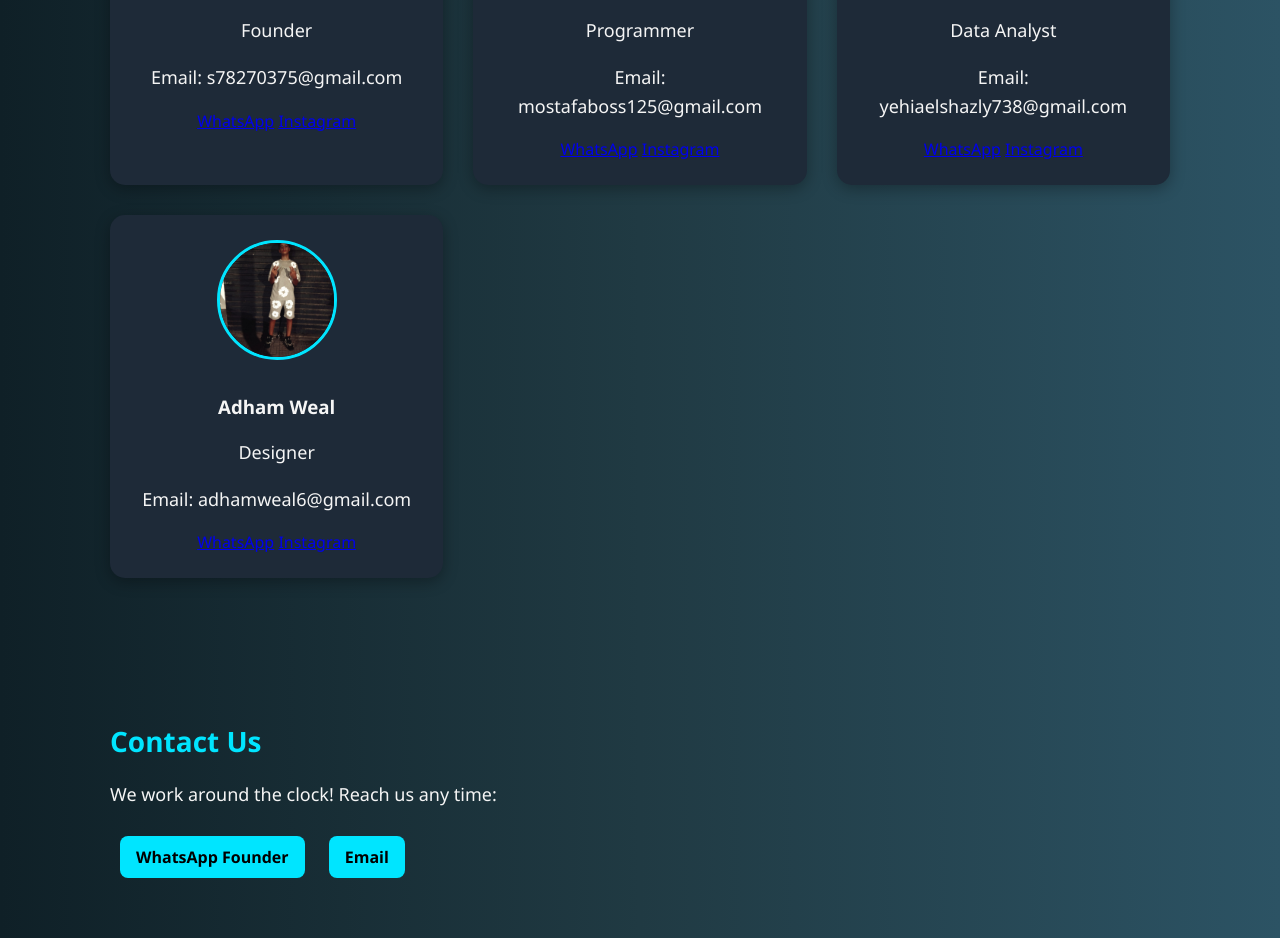
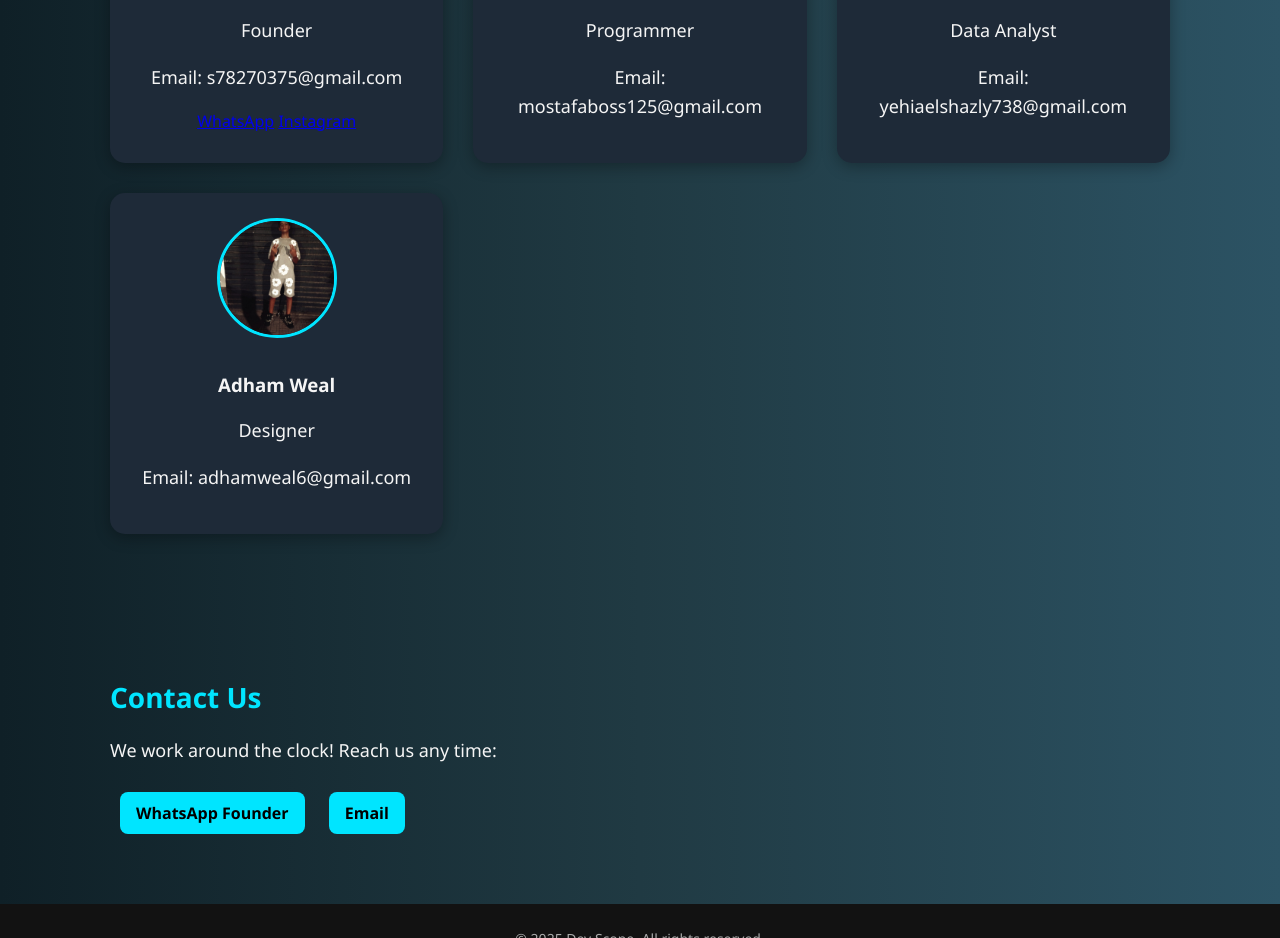
Before and after one commit to Mostafaronaldo/devscope, a plain HTML site: page index.html in a window 1280 px wide. Shown: the part 1380-2318 px from the top of the page. Drawn offline with Linux system fonts and the light colour scheme; a web font is replaced by a local one.

Commit message:
Update index.html

```diff
--- a/index.html
+++ b/index.html
@@ -169,24 +169,18 @@
         <h3>Mostafa Ibrahim</h3>
         <p>Programmer</p>
         <p>Email: mostafaboss125@gmail.com</p>
-        <a href="https://wa.me/201021069797">WhatsApp</a>
-        <a href="https://www.instagram.com/its_disha1111?igsh=bmNpaXlicmJvYXMy">Instagram</a>
       </div>
       <div class="member">
         <img src="Yahya.jpeg" alt="Yehia Elshazly">
         <h3>Yehia Elshazly</h3>
         <p>Data Analyst</p>
         <p>Email: yehiaelshazly738@gmail.com</p>
-        <a href="https://wa.me/201154434425">WhatsApp</a>
-        <a href="https://www.instagram.com/yehia.elshazly.5?igsh=bHZkZzJ6Y256aXc3">Instagram</a>
       </div>
       <div class="member">
         <img src="Adham.jpeg" alt="Adham Weal">
         <h3>Adham Weal</h3>
         <p>Designer</p>
         <p>Email: adhamweal6@gmail.com</p>
-        <a href="https://wa.me/201021416939">WhatsApp</a>
-        <a href="https://www.instagram.com/adhamweal6?igsh=emk1YXN1emwyenIz">Instagram</a>
       </div>
     </div>
   </section>
```
